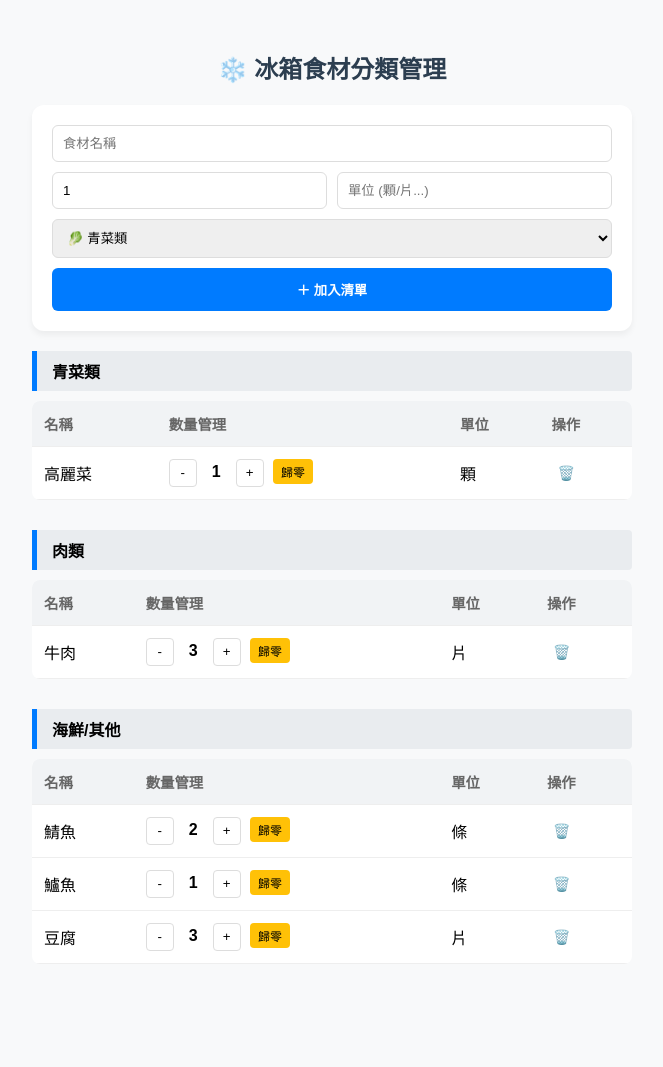
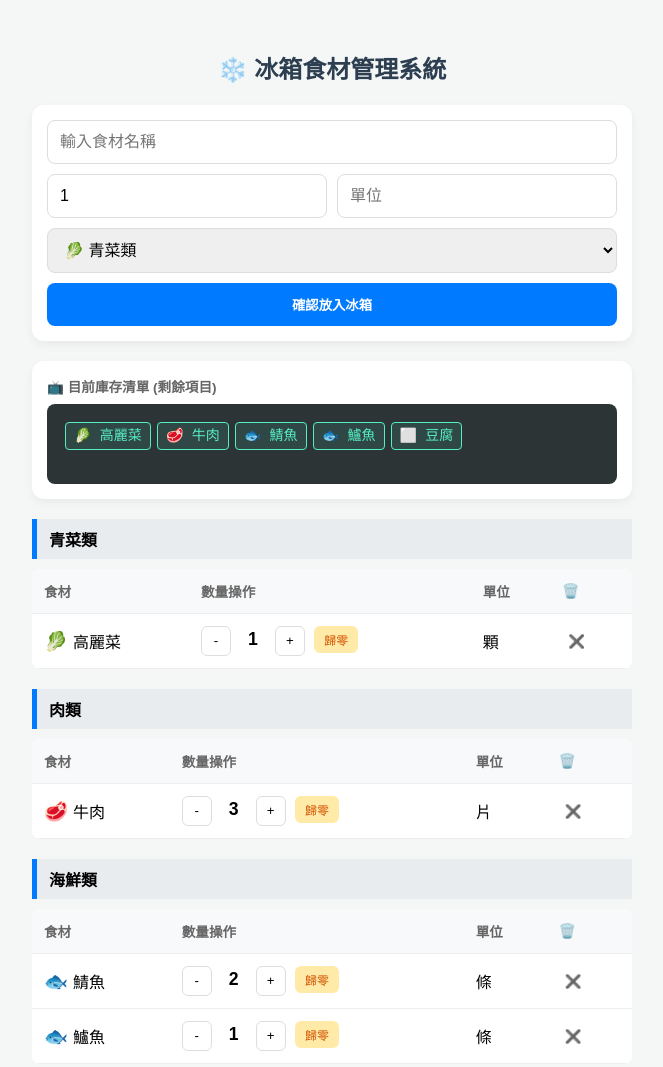
Before and after one commit to Grardoll/my-fridge, a plain HTML site: page index.html in a window 1280 px wide. Shown: the top 1067 px of the page, without its empty margins (308-971 px from the left). Before the commit the page ends 1024 px from the top, so only its background shows below. Drawn offline with Linux system fonts and the light colour scheme.

Commit message:
Update index.html

```diff
--- a/index.html
+++ b/index.html
@@ -3,86 +3,126 @@
 <head>
     <meta charset="UTF-8">
     <meta name="viewport" content="width=device-width, initial-scale=1.0">
-    <title>我的冰箱管理系統</title>
+    <title>冰箱食材智能管家</title>
     <style>
-        body { font-family: "Microsoft JhengHei", sans-serif; max-width: 600px; margin: 20px auto; padding: 10px; background-color: #f8f9fa; }
+        body { font-family: "Microsoft JhengHei", sans-serif; max-width: 600px; margin: 20px auto; padding: 10px; background-color: #f4f7f6; }
         h2 { color: #2c3e50; text-align: center; }
-        .input-group { background: white; padding: 20px; border-radius: 12px; box-shadow: 0 4px 6px rgba(0,0,0,0.05); margin-bottom: 20px; display: grid; grid-template-columns: 1fr 1fr; gap: 10px; }
-        .input-group input, .input-group select { padding: 10px; border: 1px solid #ddd; border-radius: 6px; }
+        .card { background: white; padding: 15px; border-radius: 12px; box-shadow: 0 4px 10px rgba(0,0,0,0.05); margin-bottom: 20px; }
+
+        /* 新增欄位樣式 */
+        .input-group { display: grid; grid-template-columns: 1fr 1fr; gap: 10px; }
         .full-width { grid-column: span 2; }
-        .btn-add { background-color: #007bff; color: white; border: none; padding: 12px; border-radius: 6px; cursor: pointer; font-weight: bold; }
+        input, select { padding: 12px; border: 1px solid #ddd; border-radius: 8px; font-size: 16px; }
+        .btn-add { background-color: #007bff; color: white; border: none; padding: 12px; border-radius: 8px; cursor: pointer; font-weight: bold; }
 
-        .category-section { margin-bottom: 30px; }
-        .category-title { background: #e9ecef; padding: 8px 15px; border-left: 5px solid #007bff; font-weight: bold; margin-bottom: 10px; border-radius: 0 4px 4px 0; }
+        /* 剩餘食材螢幕樣式 */
+        .stock-screen { background: #2d3436; color: #55efc4; padding: 15px; border-radius: 8px; font-family: monospace; min-height: 50px; line-height: 1.6; }
+        .stock-tag { display: inline-block; background: rgba(85, 239, 196, 0.1); border: 1px solid #55efc4; padding: 2px 8px; margin: 3px; border-radius: 4px; font-size: 14px; }
 
-        table { width: 100%; border-collapse: collapse; background: white; border-radius: 8px; overflow: hidden; margin-bottom: 10px; }
+        /* 表格樣式 */
+        .category-title { background: #e9ecef; padding: 8px 12px; border-left: 5px solid #007bff; font-weight: bold; margin: 20px 0 10px 0; }
+        table { width: 100%; border-collapse: collapse; background: white; border-radius: 8px; overflow: hidden; }
         th, td { padding: 12px; text-align: left; border-bottom: 1px solid #eee; }
-        th { background-color: #f1f3f5; font-size: 0.9em; color: #666; }
+        th { background-color: #f8f9fa; color: #666; font-size: 0.85em; }
 
-        .btn-qty { width: 28px; height: 28px; cursor: pointer; border: 1px solid #ddd; background: #fff; border-radius: 4px; }
-        .btn-zero { background-color: #ffc107; border: none; padding: 4px 8px; border-radius: 4px; cursor: pointer; font-size: 12px; margin-left: 5px; }
-        .btn-delete { color: #dc3545; cursor: pointer; background: none; border: none; font-size: 14px; }
-        .count-display { display: inline-block; width: 30px; text-align: center; font-weight: bold; }
+        .btn-qty { width: 30px; height: 30px; cursor: pointer; border: 1px solid #ddd; background: #fff; border-radius: 6px; }
+        .btn-zero { background-color: #ffeaa7; border: none; padding: 5px 10px; border-radius: 6px; cursor: pointer; font-size: 12px; margin-left: 5px; color: #d35400; }
+        .btn-delete { background: none; border: none; cursor: pointer; filter: grayscale(1); }
+        .count-display { display: inline-block; width: 35px; text-align: center; font-weight: bold; font-size: 1.1em; }
+        .emoji { font-size: 1.2em; margin-right: 5px; }
     </style>
 </head>
 <body>
 
-    <h2>❄️ 冰箱食材分類管理</h2>
+    <h2>❄️ 冰箱食材管理系統</h2>
 
-    <!-- 新增區域 -->
+    <!-- 1. 輸入區 -->
+    <div class="card">
         <div class="input-group">
-        <input type="text" id="itemName" placeholder="食材名稱" class="full-width">
+            <input type="text" id="itemName" placeholder="輸入食材名稱" class="full-width">
             <input type="number" id="itemQty" placeholder="數量" min="1" value="1">
-        <input type="text" id="itemUnit" placeholder="單位 (顆/片...)">
+            <input type="text" id="itemUnit" placeholder="單位">
             <select id="itemCategory" class="full-width">
                 <option value="青菜類">🥬 青菜類</option>
                 <option value="肉類">🥩 肉類</option>
-            <option value="海鮮/其他">🐟 海鮮/其他</option>
+                <option value="海鮮類">🐟 海鮮類</option>
+                <option value="其他">📦 其他</option>
             </select>
-        <button class="btn-add full-width" onclick="addNewItem()">＋ 加入清單</button>
+            <button class="btn-add full-width" onclick="addNewItem()">確認放入冰箱</button>
+        </div>
     </div>
 
-    <!-- 顯示區域 -->
-    <div id="displayArea">
-        <!-- 這裡會由 JavaScript 自動產生分類表格 -->
+    <!-- 2. 剩餘食材螢幕 (不顯示數量) -->
+    <div class="card">
+        <div style="font-size: 0.85em; color: #666; margin-bottom: 8px; font-weight: bold;">📺 目前庫存清單 (剩餘項目)</div>
+        <div id="stockScreen" class="stock-screen">
+            <!-- 剩餘食材標籤會顯示在這裡 -->
+        </div>
     </div>
 
+    <!-- 3. 詳細清單區 -->
+    <div id="displayArea"></div>
+
     <script>
-        // 初始資料
-        let inventory = JSON.parse(localStorage.getItem('myFridgeDataV2')) || [
+        // 圖示對應表
+        const emojiMap = {
+            "高麗菜": "🥬", "白菜": "🥬", "青菜": "🥦", "空心菜": "🌿",
+            "牛肉": "🥩", "豬肉": "🐷", "雞肉": "🍗", "羊肉": "🍖",
+            "鯖魚": "🐟", "鱸魚": "🐟", "蝦": "🦐", "蛤蜊": "🐚", "海鮮": "🐙",
+            "豆腐": "⬜", "蛋": "🥚", "鮮奶": "🥛", "水果": "🍎"
+        };
+
+        function getEmoji(name) {
+            for (let key in emojiMap) {
+                if (name.includes(key)) return emojiMap[key];
+            }
+            return "📍"; // 預設圖示
+        }
+
+        let inventory = JSON.parse(localStorage.getItem('myFridgeDataV3')) || [
             { name: "高麗菜", qty: 1, unit: "顆", cat: "青菜類" },
             { name: "牛肉", qty: 3, unit: "片", cat: "肉類" },
-            { name: "鯖魚", qty: 2, unit: "條", cat: "海鮮/其他" },
-            { name: "鱸魚", qty: 1, unit: "條", cat: "海鮮/其他" },
-            { name: "豆腐", qty: 3, unit: "片", cat: "海鮮/其他" }
+            { name: "鯖魚", qty: 2, unit: "條", cat: "海鮮類" },
+            { name: "鱸魚", qty: 1, unit: "條", cat: "海鮮類" },
+            { name: "豆腐", qty: 3, unit: "片", cat: "其他" }
         ];
 
         function saveData() {
-            localStorage.setItem('myFridgeDataV2', JSON.stringify(inventory));
+            localStorage.setItem('myFridgeDataV3', JSON.stringify(inventory));
         }
 
         function render() {
             const displayArea = document.getElementById('displayArea');
+            const stockScreen = document.getElementById('stockScreen');
             displayArea.innerHTML = "";
+            stockScreen.innerHTML = "";
 
-            const categories = ["青菜類", "肉類", "海鮮/其他"];
+            // 更新上方螢幕 (僅顯示數量 > 0 的名稱)
+            const activeItems = inventory.filter(item => item.qty > 0);
+            if (activeItems.length === 0) {
+                stockScreen.innerHTML = '<span style="color: #636e72;">(冰箱空空如也)</span>';
+            } else {
+                activeItems.forEach(item => {
+                    stockScreen.innerHTML += `<span class="stock-tag">${getEmoji(item.name)} ${item.name}</span>`;
+                });
+            }
 
+            // 更新下方詳細表格
+            const categories = ["青菜類", "肉類", "海鮮類", "其他"];
             categories.forEach(cat => {
                 const filtered = inventory.filter(item => item.cat === cat);
                 if (filtered.length > 0) {
                     let html = `
-                        <div class="category-section">
                         <div class="category-title">${cat}</div>
                         <table>
-                                <thead><tr><th>名稱</th><th>數量管理</th><th>單位</th><th>操作</th></tr></thead>
+                            <thead><tr><th>食材</th><th>數量操作</th><th>單位</th><th>🗑️</th></tr></thead>
                             <tbody>
                     `;
-
                     inventory.forEach((item, index) => {
                         if (item.cat === cat) {
                             html += `
                                 <tr>
-                                    <td>${item.name}</td>
+                                    <td><span class="emoji">${getEmoji(item.name)}</span>${item.name}</td>
                                     <td>
                                         <button class="btn-qty" onclick="updateQty(${index}, -1)">-</button>
                                         <span class="count-display">${item.qty}</span>
@@ -90,13 +130,12 @@
                                         <button class="btn-zero" onclick="zeroQty(${index})">歸零</button>
                                     </td>
                                     <td>${item.unit}</td>
-                                    <td><button class="btn-delete" onclick="deleteItem(${index})">🗑️</button></td>
+                                    <td><button class="btn-delete" onclick="deleteItem(${index})">❌</button></td>
                                 </tr>
                             `;
                         }
                     });
-
-                    html += `</tbody></table></div>`;
+                    html += `</tbody></table>`;
                     displayArea.innerHTML += html;
                 }
             });
@@ -110,10 +149,8 @@
         }
 
         function zeroQty(index) {
-            if(confirm(`要將 ${inventory[index].name} 數量歸零嗎？`)) {
             inventory[index].qty = 0;
             render();
-            }
         }
 
         function addNewItem() {
@@ -128,13 +165,11 @@
                 document.getElementById('itemName').value = "";
                 document.getElementById('itemQty').value = "1";
                 document.getElementById('itemUnit').value = "";
-            } else {
-                alert("資訊填寫不完整喔！");
             }
         }
 
         function deleteItem(index) {
-            if(confirm(`確定要從清單移除 ${inventory[index].name} 嗎？`)) {
+            if(confirm(`確定移除 ${inventory[index].name}？`)) {
                 inventory.splice(index, 1);
                 render();
             }
```
Lines whose indentation alone changed are shown as unchanged.
